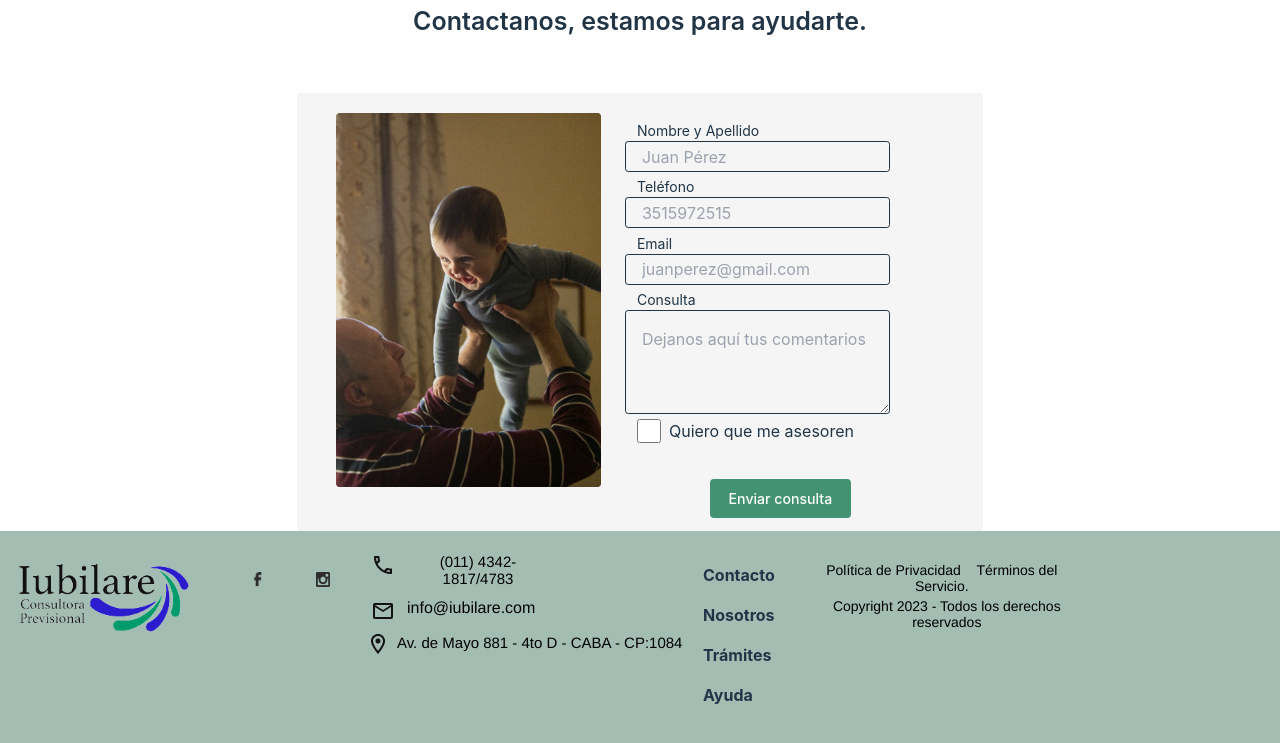
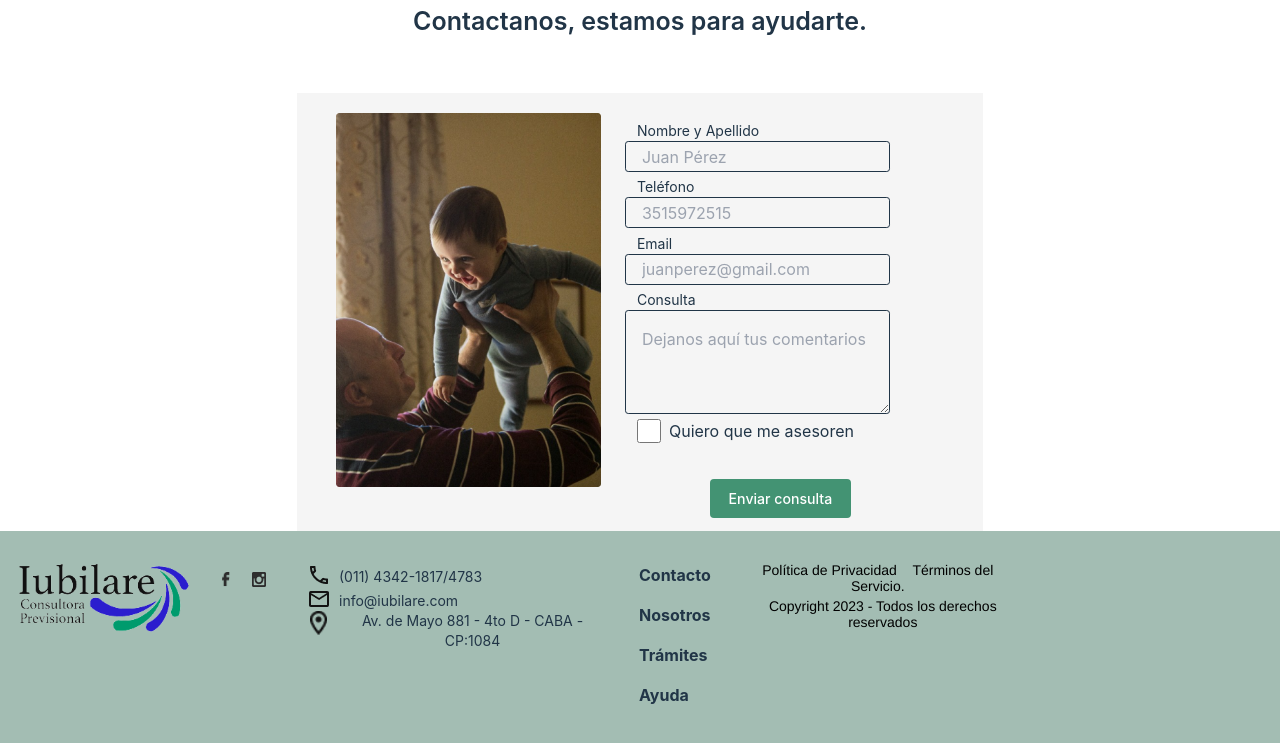
Before and after one commit to FooTalent/iubilare, a React (Vite) app: page / in a window 1280 px wide. Shown: the part 1924-2667 px from the top of the page. Built offline with nearby package versions, Linux system fonts and the light colour scheme.

Commit message:
fix/ footer fix footer items

```diff
--- a/src/components/footer/Footer.tsx
+++ b/src/components/footer/Footer.tsx
@@ -32,13 +32,16 @@ const Footer = (): JSX.Element => {
     return (
         /* w-[360px]  */
         <div className="flex flex-wrap h-[548px] items-start gap-[32px_32px] pt-[32px] pb-[36px] px-[16px] relative bg-[#a3bdb3]">
-            <div className="relative w-[194px] h-[88px]">
+
+        <div className='flex flex-row'>
+        <div className="relative w-[194px] h-[88px]">
                 <div className="relative w-[174px] h-[78px] -top-px">
                     <div className="absolute w-[174px] h-[78px] top-0 left-0">
                         <img src="./iubilare_logo.png" alt="Logo" />
                     </div>
                 </div>
             </div>
+            <div className='flex flex-row'>
             <div className="inline-flex items-start gap-[20px] relative flex-[0_0_auto]">
                 <div className="relative w-[33px] h-[33px] bg-x1-secundario rounded-[16.5px]" />
                 <div className="inline-flex items-start gap-[10px] px-[5px] py-[2px] absolute top-[7px] left-[7px]">
@@ -52,26 +55,48 @@ const Footer = (): JSX.Element => {
                     src="icomoon-free-instagram.png"
                 />
             </div>
-            <div className="flex flex-col w-[300px] items-start gap-[12px] relative">
-                <div className="flex w-[178px] h-[24px] items-end gap-[8px] relative">
+            </div>
+        </div>
 
-                    <div className="flex flex-row w-[320px] relative [font-family:'Source_Sans_Pro-Regular',Helvetica] font-normal text-black text-[15px] text-center tracking-[0] leading-[normal]">
-                       <img className="w-[24px] h-[24px] mr-3" src="./call.png" alt="Telefono" /> (011) 4342-1817/4783
-                       <p></p>
+
+
+
+            <div className="flex flex-col w-[300px]">
+                <div className='flex flex-row'>
+                    <div className='w-[24px] h-[24px] flex justify-center'>
+                        <img className="" src="./call.png" alt="Telefono" />
+                    </div>
+                    <div className='pl-[8px] flex self-end'>
+                        <p className='text-sm'>(011) 4342-1817/4783</p>
                     </div>
                 </div>
-                <div className="inline-flex items-end gap-[8px] relative flex-[0_0_auto]">
-
-                    <div className="flex flex-row relative w-fit [font-family:'Source_Sans_Pro-Regular',Helvetica] font-normal text-black text-[16px] tracking-[0] leading-[normal]">
-                       <img className="w-[24px] h-[24px] mr-3" src="./email.png" alt="Email" /> info@iubilare.com
+                <div className='flex flex-row'>
+                <div className='w-[24px] h-[24px] flex justify-center'>
+                        <img className="" src="./email.png" alt="Email" />
+                    </div>
+                    <div className='pl-[8px] flex self-end'>
+                        <p className='text-sm'>info@iubilare.com</p>
                     </div>
                 </div>
+                <div className='flex flex-row'>
+                    <div className='w-[24px] h-[24px] flex justify-center'>
+                        <img className="" src="location.png" alt="Ubicacion" />
+                    </div>
+                    <div className='pl-[8px] flex self-end'>
+                        <p className='text-sm'>Av. de Mayo 881 - 4to D - CABA - CP:1084</p>
+                    </div>
+                </div>
+
+
                 <div className="flex w-[320px] items-end gap-[8px] relative flex-[0_0_auto]">
                     <div className="flex flex-row relative w-fit mt-[-1.00px] [font-family:'Source_Sans_Pro-Regular',Helvetica] font-normal text-black text-[15px] tracking-[0] leading-[normal]">
-                       <img className="w-[14px] h-[20px] mr-3" src="location.png" alt="Ubicacion" /> Av. de Mayo 881 - 4to D - CABA - CP:1084
+
                     </div>
                 </div>
             </div>
+
+
+
             <div className="Footer flex flex-col justify-start">
             {lists.map((list, index) => (
                 <div key={index} className='mb-4'>
```
